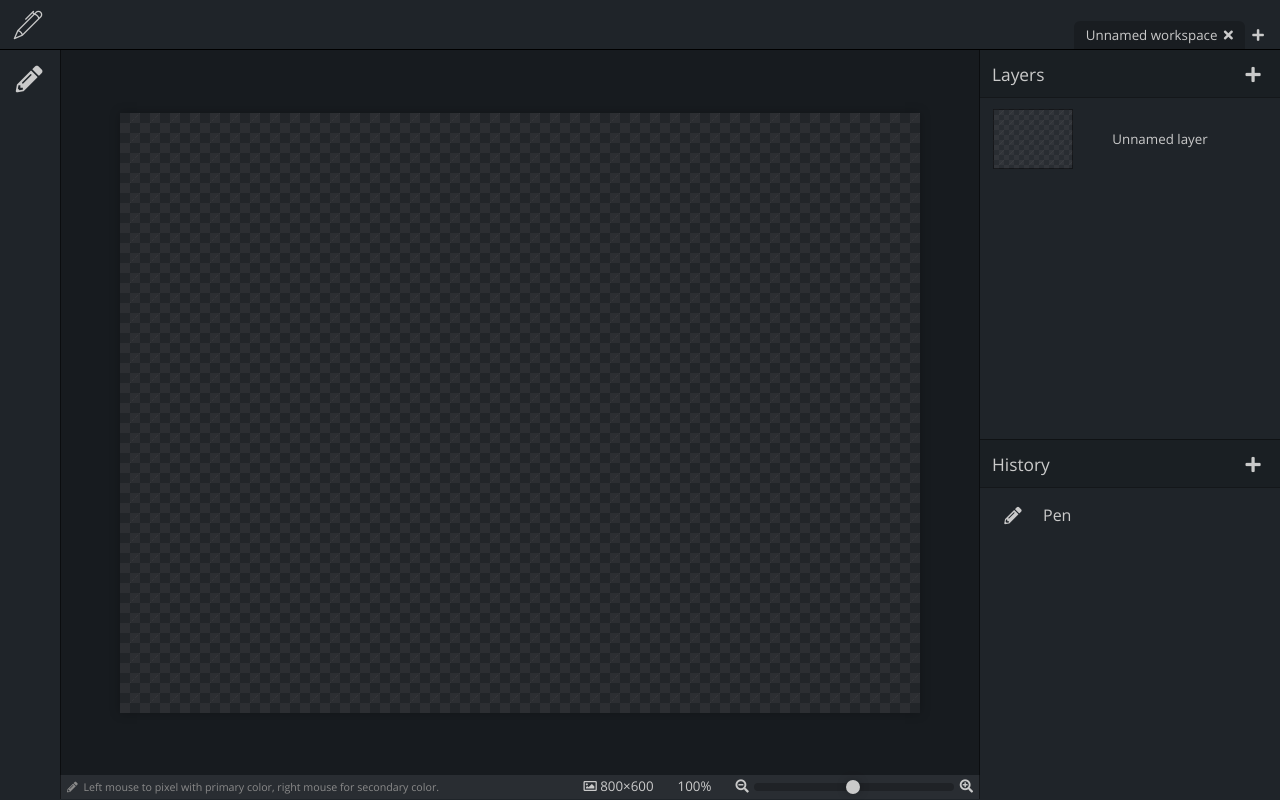
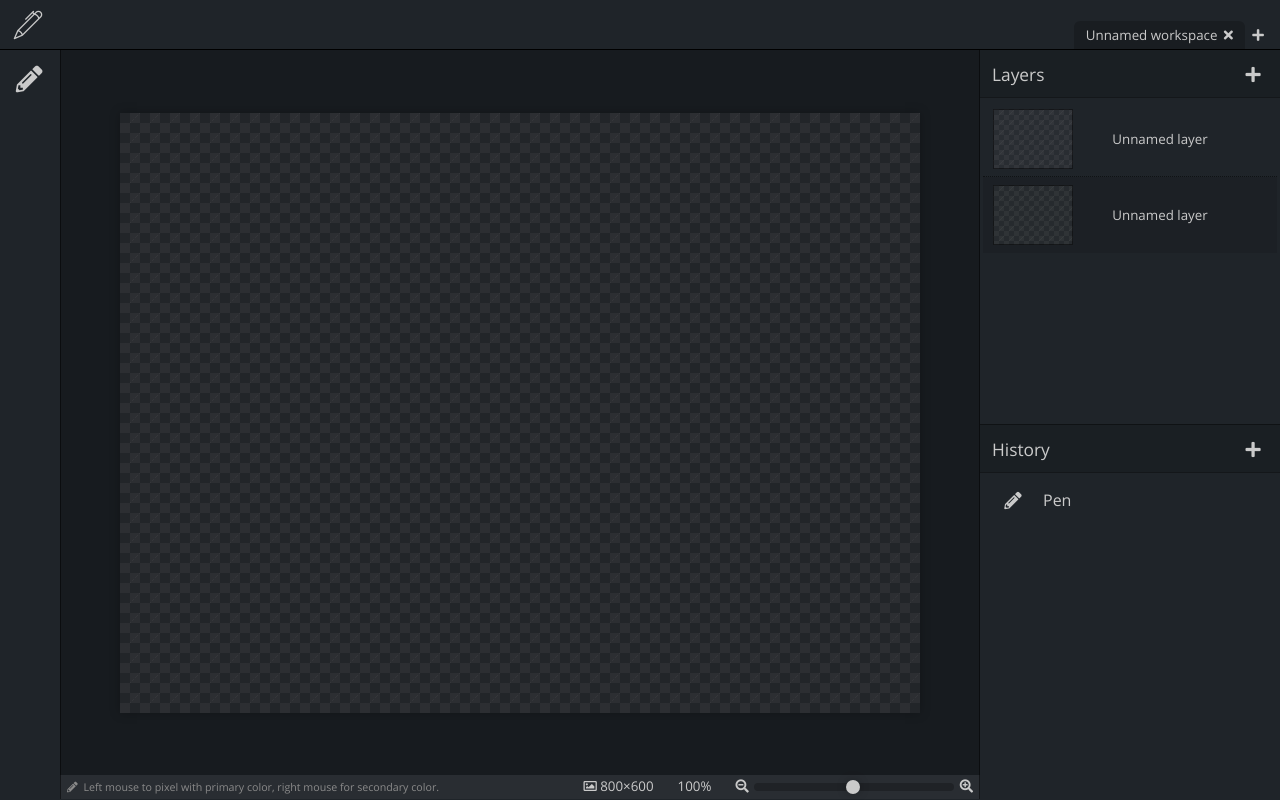
Before and after one commit to ChloeOhlsson/Penify, a plain HTML site: page index.html in a window 1280 px wide. Both pictures are taken after a click on the button 1253 px from the left and 75 px from the top of the page. Drawn offline with Linux system fonts and the light colour scheme.

Commit message:
Fixed grid auto flow, added layer focus/unfocus

```diff
--- a/scripts/app/Workspaces/Workspace/Layers/Layers.js
+++ b/scripts/app/Workspaces/Workspace/Layers/Layers.js
@@ -9,12 +9,15 @@ class Layers extends WorkspaceItem {
                 <div class="dialog-header-title">Layers</div>
 
                 <div class="dialog-header-buttons">
-                    <button class="dark"><i class="fas fa-plus"></i></button>
+                    <button class="dark add"><i class="fas fa-plus"></i></button>
                 </div>
             </div>
 
             <div class="dialog-container"></div>
         `;
+        this.element.querySelector(".add").addEventListener("click", (event) => {
+            this.create();
+        });
 
         this.container = this.element.querySelector(".dialog-container");
 
@@ -34,11 +37,37 @@ class Layers extends WorkspaceItem {
             </div>
         `;
 
+        layer.element.addEventListener("click", (event) => {
+            if(event.target != layer.element)
+                return;
+
+            this.focus(layer);
+        });
+
         layer.element.querySelector(".layer-remove").addEventListener("click", (event) => {
             this.remove(layer);
         });
 
         this.container.appendChild(layer.element);
+    };
+
+    create() {
+        const layer = new Layer(this.workspace);
+
+        this.add(layer);
+        this.focus(layer);
+    };
+
+    focus(layer) {
+        this.active?.element.classList.remove("active");
+
+        if(this.active != layer) {
+            this.active = layer;
+
+            this.active.element.classList.add("active");
+        }
+        else
+            delete this.active;
     };
 
     remove(layer) {
@@ -51,7 +80,7 @@ class Layers extends WorkspaceItem {
                 <div class="dialog-overlay-buttons">
                     <button class="fill remove">Remove</button>
 
-                    <button class="fill-transparent cancel">Cancel</button>
+                    <button class="fill-dark cancel">Cancel</button>
                 </div>
             </div>
         `;
--- a/scripts/app/Workspaces/Workspace/Workspace.js
+++ b/scripts/app/Workspaces/Workspace/Workspace.js
@@ -57,7 +57,7 @@ class Workspace {
         this.right = this.element.querySelector(".right");
 
         this.layers = new Layers(this);
-        this.layers.add(new Layer(this));
+        this.layers.create();
 
         this.history = new History(this);
     };
--- a/styles/app/Forms/Forms.scss
+++ b/styles/app/Forms/Forms.scss
@@ -42,17 +42,17 @@ button {
         }
     }
 
-    &.fill-transparent {
+    &.fill-dark {
         padding: 6px 0;
 
-        background: rgba(0, 0, 0, .1);
+        background: darken($background, 5%);
 
         &:hover {
-            background: rgba(0, 0, 0, .2);
+            background: darken($background, 10%);
         }
 
         &:active {
-            background: rgba(0, 0, 0, .1);
+            background: darken($background, 5%);
         }
     }
 }
--- a/styles/app/Main/Main.scss
+++ b/styles/app/Main/Main.scss
@@ -1,5 +1,7 @@
 main {
     grid-area: main;
 
+    overflow: hidden;
+
     @import "Workspaces/Workspaces";
 }
--- a/styles/app/Main/Workspaces/Dialogs/Dialogs.scss
+++ b/styles/app/Main/Workspaces/Dialogs/Dialogs.scss
@@ -1,5 +1,8 @@
 .dialog {
     display: grid;
+
+    height: 100%;
+    width: 100%;
 
     grid-template-areas:
         "header"
@@ -62,7 +65,7 @@
         width: 100%;
         height: 100%;
 
-        background: rgba(0, 0, 0, .25);
+        background: linear-gradient(rgba(0, 0, 0, .1), rgba(0, 0, 0, .25));
 
         display: flex;
 
--- a/styles/app/Main/Workspaces/Layers/Layers.scss
+++ b/styles/app/Main/Workspaces/Layers/Layers.scss
@@ -6,6 +6,10 @@
 
     grid-template-areas: "thumbnail name buttons";
     grid-template-columns: 100px auto 40px;
+
+    &.active {
+        background: rgba(0, 0, 0, .1);
+    }
 
     &:not(:last-child) {
         border-bottom: 1px dotted rgba(0, 0, 0, .5);
@@ -22,10 +26,14 @@
         height: 60px;
 
         @include transparent(10px);
+
+        pointer-events: none;
     }
 
     .layer-name {
         margin: auto;
+
+        pointer-events: none;
     }
 
     .layer-buttons {
--- a/styles/app/Main/Workspaces/Workspaces.scss
+++ b/styles/app/Main/Workspaces/Workspaces.scss
@@ -74,9 +74,11 @@
         }
 
         .right {
+            display: grid;
             grid-area: right;
+            grid-auto-rows: 1fr;
 
-            display: grid;
+            overflow: hidden
         }
 
         @import "Dialogs/Dialogs";
```
Also changed, not shown: styles/app.min.css, 1 other file.
